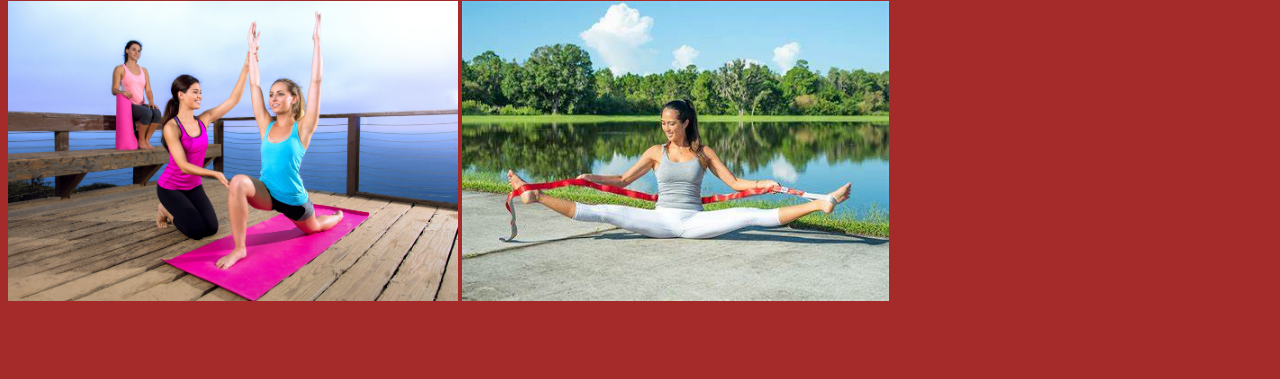
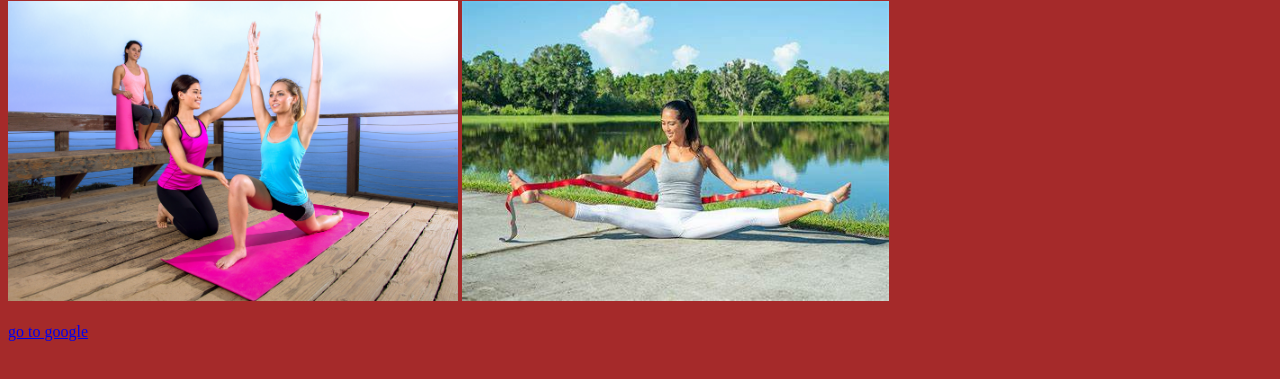
Before and after one commit to rakshitjoon32/yoga, a plain HTML site: page index.html in a window 1280 px wide. Shown: the part 1038-1417 px from the top of the page. Before the commit the page ends 1351 px from the top, so only its background shows below. Drawn offline with Linux system fonts and the light colour scheme.

Commit message:
Add files via upload

```diff
--- a/index.html
+++ b/index.html
@@ -44,6 +44,9 @@ Lorem ipsum dolor sit amet consectetur adipisicing elit. Aspernatur quisquam cor
 <img src="images/2.jpg" alt="" height="300">
 <img src="images/3.jpeg" alt="" height="300">
 <img src="images/4.jpeg" alt="" height="300">
+<br><br>
+<a href="http://www.google.com/" target="_blank">go to google</a>
+<br><br><br><br>
 
 </body>
 
```
